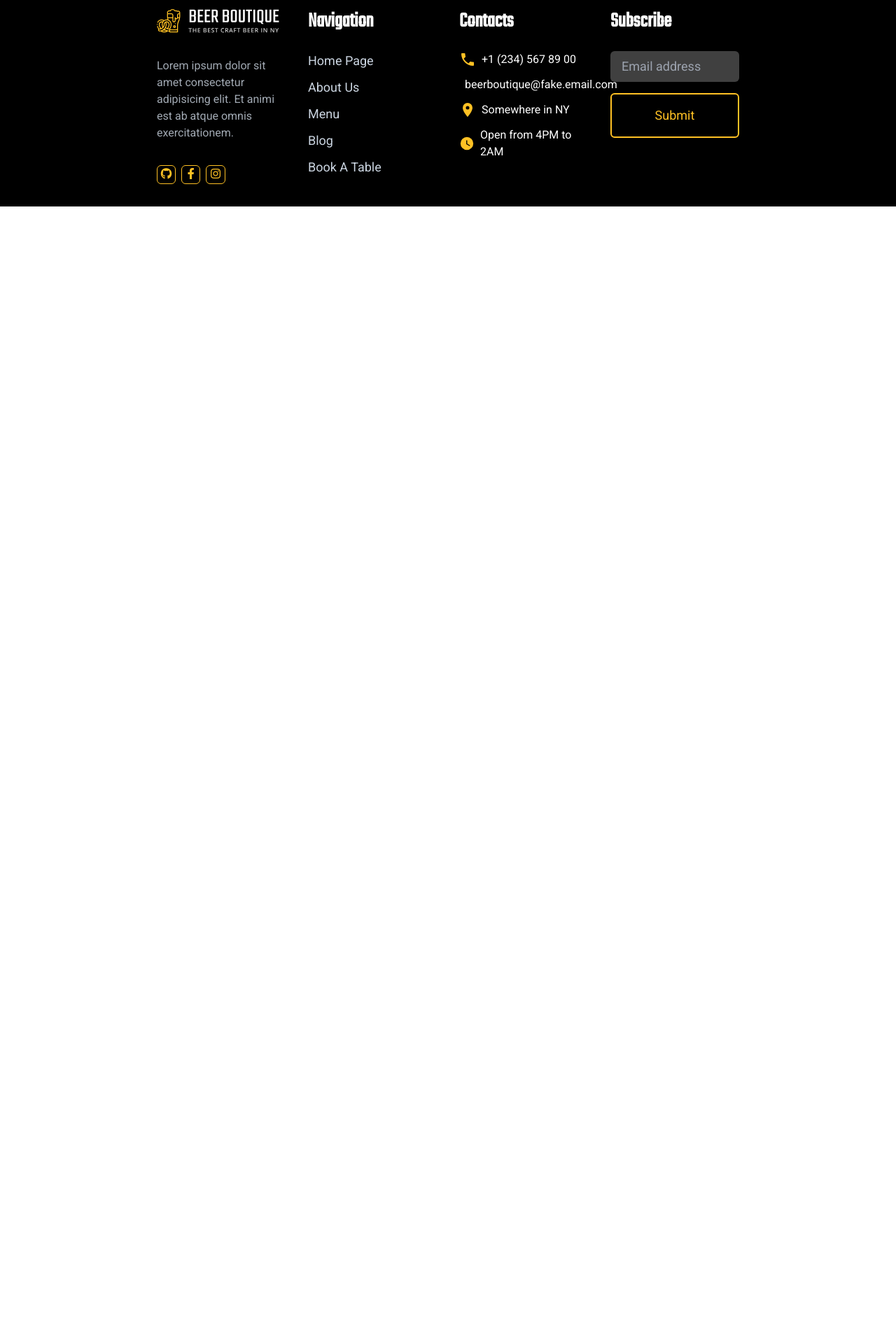
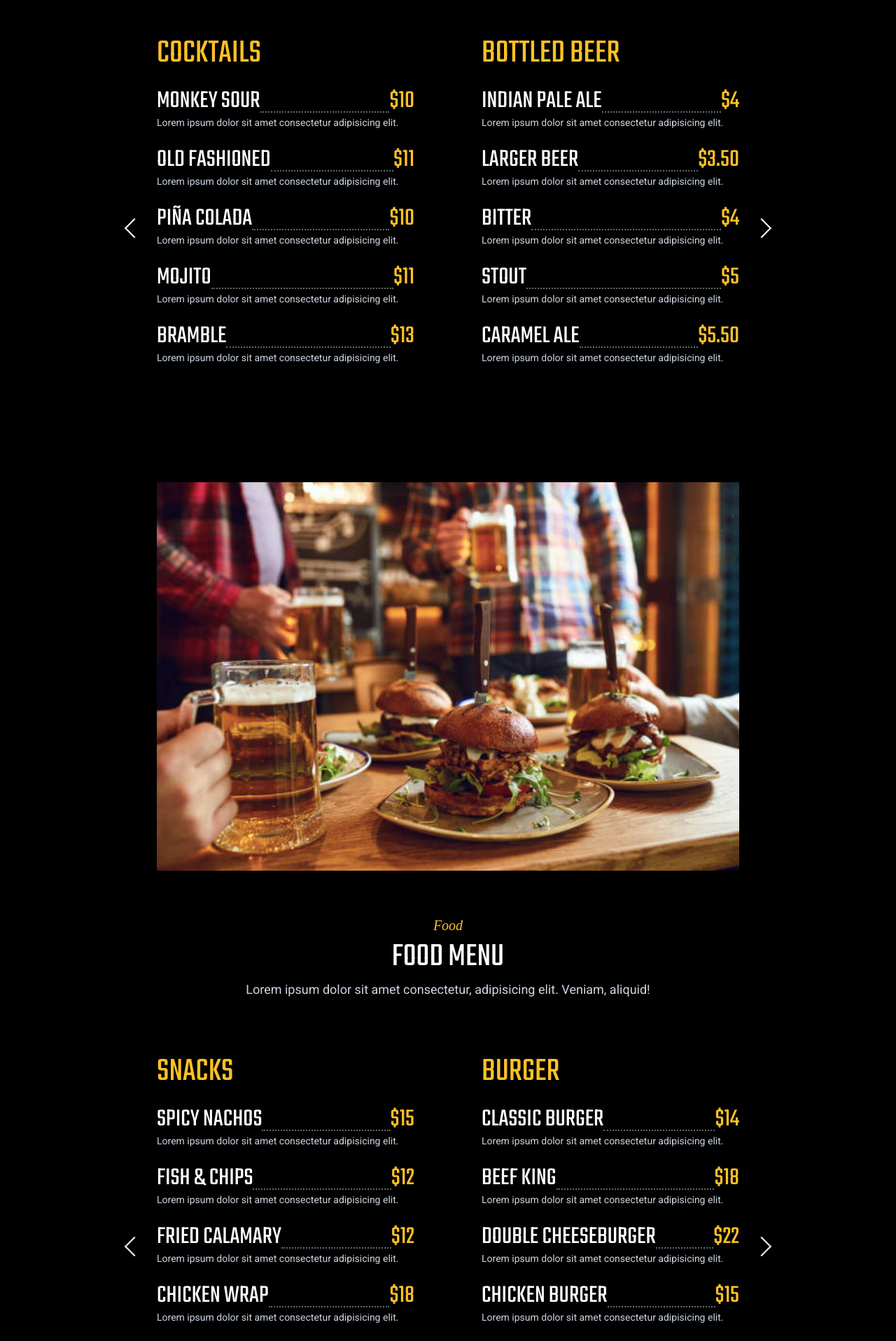
Before and after one commit to CozmaRares/restaurant-react, a React (Vite) app: page /menu in a window 1280 px wide. Shown: the part 380-2296 px from the top of the page at 70% size. Before the commit the page ends 800 px from the top, so only its background shows below. Built offline with nearby package versions, Linux system fonts and the light colour scheme; a web font is replaced by a local one.

Commit message:
Add content and styles for the menu page

```diff
--- a/src/index.css
+++ b/src/index.css
@@ -105,3 +105,19 @@ img {
 .hover-underline:hover::after {
   width: 100%;
 }
+
+.menu-lists-container {
+  --gap: 6rem;
+  --item-width: calc(50% - (var(--gap) / 2));
+  --scroll: -1;
+
+  display: grid;
+  grid-auto-flow: column;
+  grid-auto-columns: var(--item-width);
+  gap: var(--gap);
+  transform: translateX(calc(var(--scroll) * (var(--item-width) + var(--gap))));
+}
+
+.menu-lists-container.scroll {
+  transition: transform 300ms ease-in-out;
+}
--- a/src/pages/Home.jsx
+++ b/src/pages/Home.jsx
@@ -189,7 +189,7 @@ const Brands = () => {
       {brands.map(brand => (
         <div
           key={brand}
-          className="w-[250px] h-full bg-neutral-900 relative rounded-md bg-opacity-20"
+          className="w-[250px] h-full bg-neutral-900 relative rounded-md bg-opacity-10"
         >
           <img
             src={brand}
--- a/src/pages/Menu.jsx
+++ b/src/pages/Menu.jsx
@@ -1,16 +1,154 @@
 import PageHeader from "../components/PageHeader";
 import Spacer from "../components/Spacer";
+import Heading from "../components/Heading";
+
 import img from "../assets/images/food-and-drink.jpg";
+
+const barList = {
+  title: "bar",
+  lists: [
+    {
+      title: "cocktails",
+      items: [
+        { name: "monkey sour", price: 10 },
+        { name: "old fashioned", price: 11 },
+        { name: "piña colada", price: 10 },
+        { name: "mojito", price: 11 },
+        { name: "bramble", price: 13 }
+      ]
+    },
+    {
+      title: "bottled beer",
+      items: [
+        { name: "indian pale ale", price: 4 },
+        { name: "larger beer", price: 3.5 },
+        { name: "bitter", price: 4 },
+        { name: "stout", price: 5 },
+        { name: "caramel ale", price: 5.5 }
+      ]
+    },
+    {
+      title: "beer on tap",
+      items: [
+        { name: "blue style", price: 5 },
+        { name: "boutique ipa", price: 6 },
+        { name: "absolute porter", price: 7 },
+        { name: "belgian dream", price: 8 },
+        { name: "beer boutique larger", price: 9 }
+      ]
+    }
+  ]
+};
+
+const foodList = {
+  title: "food",
+  lists: [
+    {
+      title: "snacks",
+      items: [
+        { name: "spicy nachos", price: 15 },
+        { name: "fish & chips", price: 12 },
+        { name: "fried calamary", price: 12 },
+        { name: "chicken wrap", price: 18 },
+        { name: "mach & cheese bites", price: 10 }
+      ]
+    },
+    {
+      title: "burger",
+      items: [
+        { name: "classic burger", price: 14 },
+        { name: "beef king", price: 18 },
+        { name: "double cheeseburger", price: 22 },
+        { name: "chicken burger", price: 15 },
+        { name: "boutique burger", price: 19 }
+      ]
+    },
+    {
+      title: "meat",
+      items: [
+        { name: "sesame chicken strips", price: 13 },
+        { name: "hot wings", price: 15 },
+        { name: "lamb gyro", price: 20 },
+        { name: "lamb chops", price: 22 },
+        { name: "pan roasted pork chop", price: 23 }
+      ]
+    }
+  ]
+};
 
 const Menu = () => {
   return (
     <>
       <PageHeader text="menu" />
       <Spacer />
+      <Lists {...barList} />
       <Spacer />
+      <img src={img} alt="food and drinks" className="tw--section-center" />
+      <Spacer />
+      <Lists {...foodList} />
       <Spacer />
     </>
   );
 };
 
 export default Menu;
+
+const List = ({ title, items }) => {
+  return (
+    <div className="my-20 text-4xl">
+      <p className="font-teko uppercase text-yellow-custom text-5xl">{title}</p>
+      <ul>
+        {items.map(({ name, price }) => (
+          <li key={title + name} className="my-6">
+            <div className="flex flex-row">
+              <p className="font-teko uppercase">{name}</p>
+              <div className="flex-1 border-b-2 border-[#696969] border-dotted h-[1em]"></div>
+              <p className="font-teko uppercase text-yellow-custom before:content-['$']">
+                {Number.isInteger(price) ? price : price.toFixed(2)}
+              </p>
+            </div>
+            <div className="text-secondary text-sm">
+              Lorem ipsum dolor sit amet consectetur adipisicing elit.
+            </div>
+          </li>
+        ))}
+      </ul>
+    </div>
+  );
+};
+
+const Caret = ({ className }) => {
+  return (
+    <div
+      className={
+        "absolute top-[60%] w-[20px] h-[20px] border-t-2 border-l-2 border-white cursor-pointer " +
+        className
+      }
+    ></div>
+  );
+};
+
+const Lists = ({ title, lists }) => {
+  return (
+    <section className="tw--section-center relative">
+      <Caret className="-rotate-45 -left-[5%]" />
+      <Caret className="rotate-[135deg] -right-[5%]" />
+      <div className="text-center">
+        <Heading subtitle={title} title={title + " menu"} />
+        <p className="mt-2 text-secondary text-lg">
+          Lorem ipsum dolor sit amet consectetur, adipisicing elit. Veniam,
+          aliquid!
+        </p>
+      </div>
+      <div className="overflow-x-hidden">
+        <div className="menu-lists-container">
+          <List {...lists[lists.length - 1]} />
+          {lists.map(list => (
+            <List {...list} />
+          ))}
+          <List {...lists[0]} />
+        </div>
+      </div>
+    </section>
+  );
+};
```
